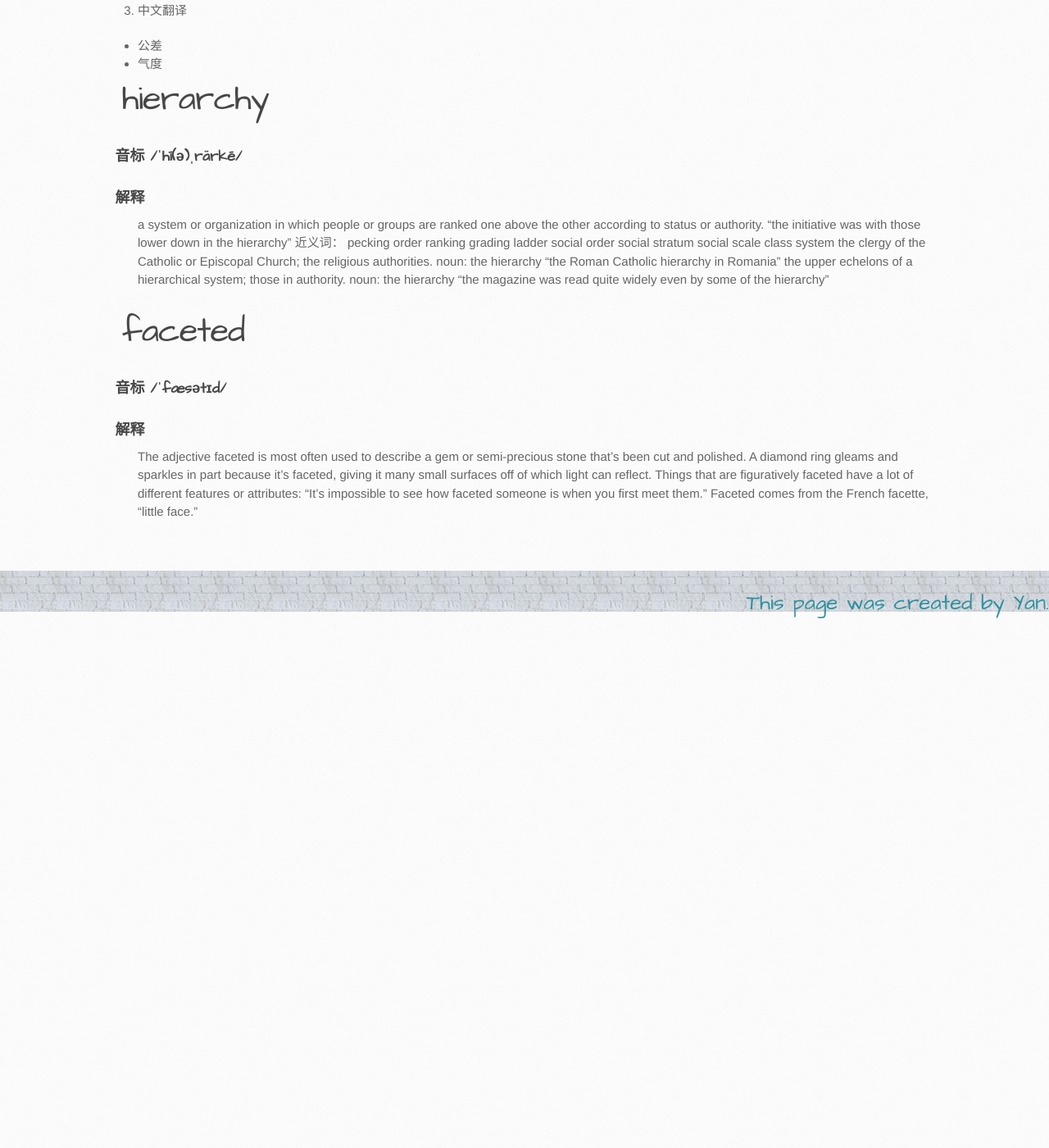
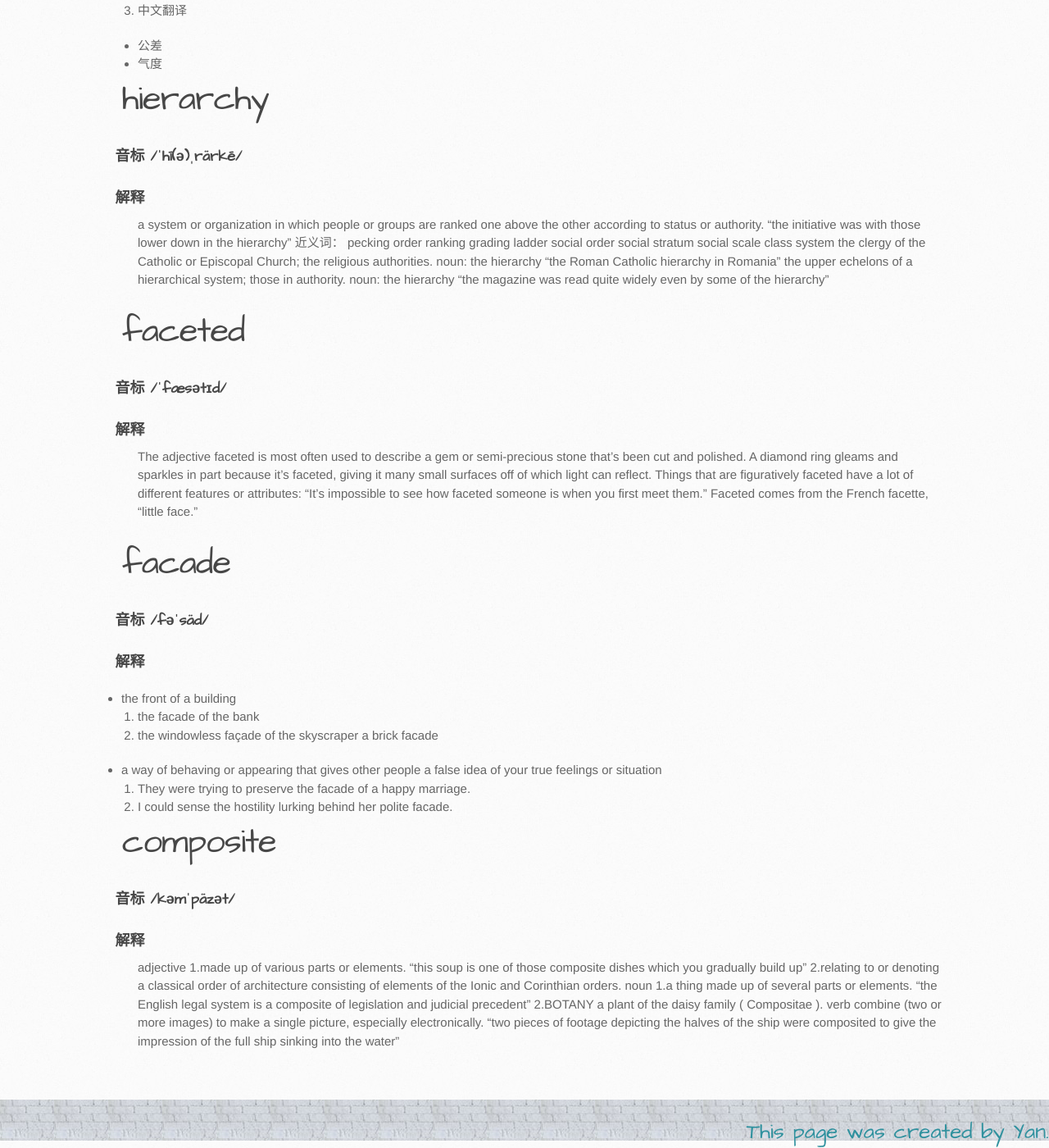
Before and after one commit to itcraftme/itcraftme, a Jekyll site: the page built from docs/me/vocabulary.md, in a window 1280 px wide and 1400 px high, scrolled down 5685 px. Shown: the whole window at 82% size. Built offline with Jekyll 4.4.1, drawn with Linux system fonts in a browser that asks for light colours; our own code applies the rules of GitHub Pages for plain Markdown files; before the commit the page ends 6440 px from its top, so only the background shows below that.

Commit message:
add composite and facade vocabulary

```diff
--- a/docs/me/vocabulary.md
+++ b/docs/me/vocabulary.md
@@ -189,3 +189,27 @@ noun: the hierarchy
 ### 音标  /ˈfæsətɪd/
 ### 解释
 The adjective faceted is most often used to describe a gem or semi-precious stone that's been cut and polished. A diamond ring gleams and sparkles in part because it's faceted, giving it many small surfaces off of which light can reflect. Things that are figuratively faceted have a lot of different features or attributes: "It's impossible to see how faceted someone is when you first meet them." Faceted comes from the French facette, "little face."
+# facade
+### 音标 /fəˈsäd/
+### 解释
+- the front of a building
+1. the facade of the bank
+2. the windowless façade of the skyscraper a brick facade
+- a way of behaving or appearing that gives other people a false idea of your true feelings or situation
+1. They were trying to preserve the facade of a happy marriage.
+2. I could sense the hostility lurking behind her polite facade.
+# composite
+### 音标 /kəmˈpäzət/
+### 解释
+adjective
+1.made up of various parts or elements.
+"this soup is one of those composite dishes which you gradually build up"
+2.relating to or denoting a classical order of architecture consisting of elements of the Ionic and Corinthian orders.
+noun
+1.a thing made up of several parts or elements.
+"the English legal system is a composite of legislation and judicial precedent"
+2.BOTANY
+a plant of the daisy family ( Compositae ).
+verb
+combine (two or more images) to make a single picture, especially electronically.
+"two pieces of footage depicting the halves of the ship were composited to give the impression of the full ship sinking into the water"
```
